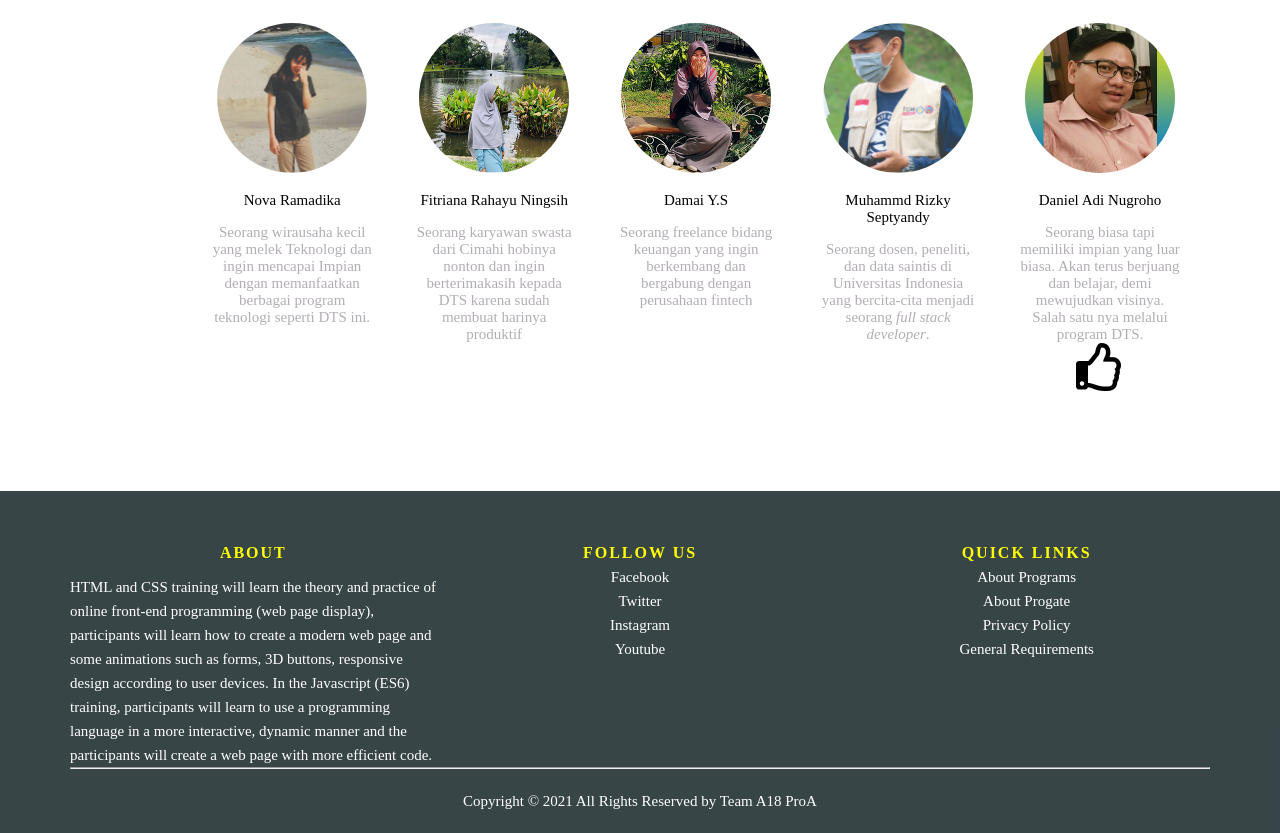
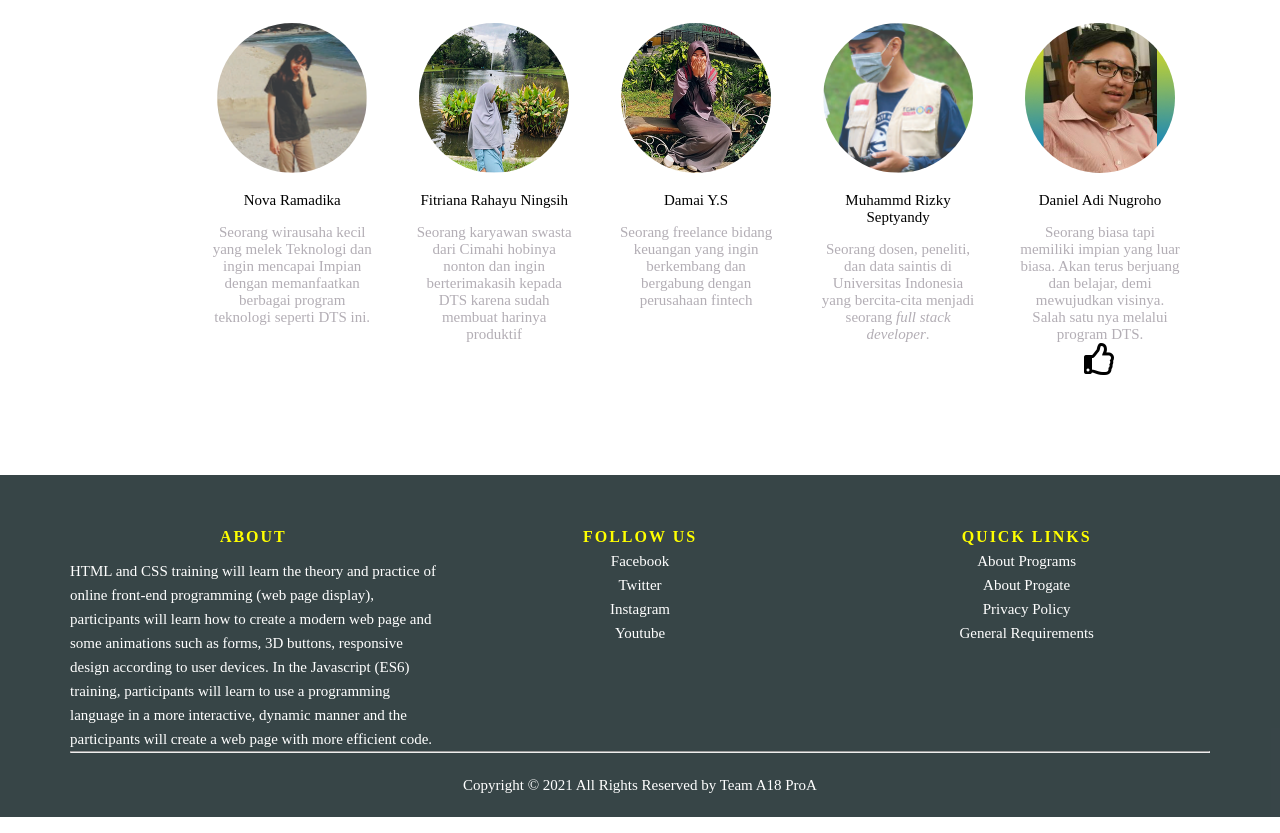
Before and after one commit to chariss-dev/kelp-a18-html-css, a plain HTML site: page index.html in a window 1280 px wide. Shown: the part 1559-2392 px from the top of the page. Drawn offline with Linux system fonts and the light colour scheme; a web font is replaced by a local one.

Commit message:
Update index.html

```diff
--- a/index.html
+++ b/index.html
@@ -109,7 +109,7 @@
                 </div>
                 <p class="txt-contents" style="color: #000;">Daniel Adi Nugroho</p>
                 <p class="txt-contents">Seorang biasa tapi memiliki impian yang luar biasa. Akan terus berjuang dan belajar, demi mewujudkan visinya. Salah satu nya melalui program DTS.</p></br>
-                <i class="far fa-thumbs-up fa-3x"></i>
+                <i class="far fa-thumbs-up fa-2x"></i>
             </div>
             <div class="team">
                 <div class="team-icon">
```
